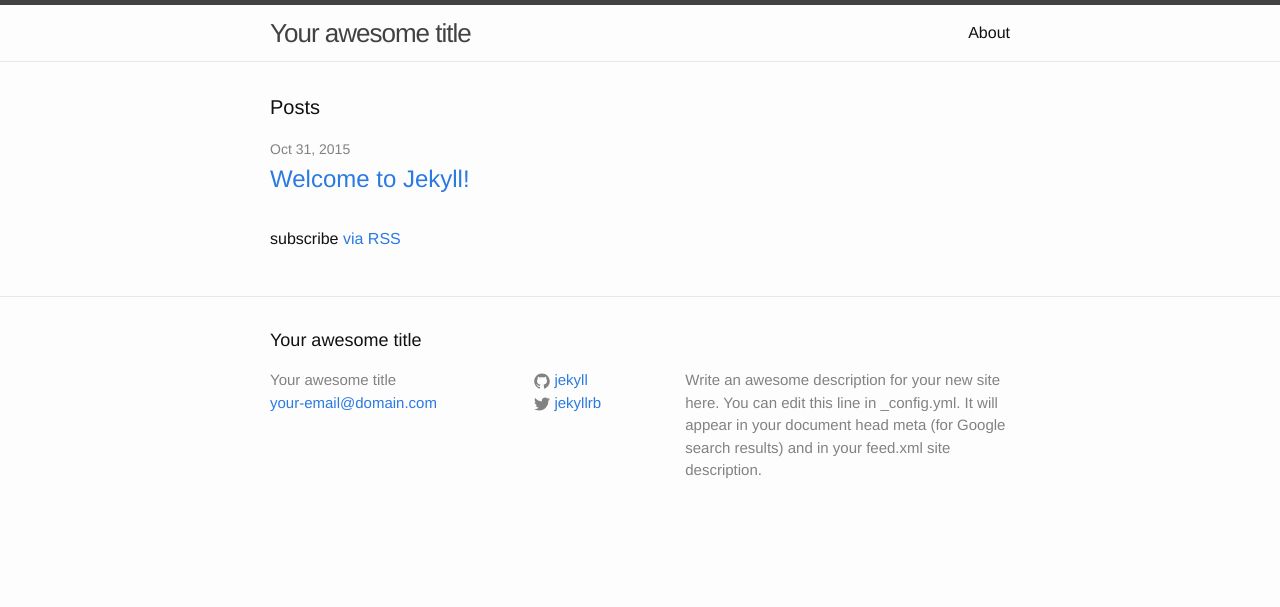
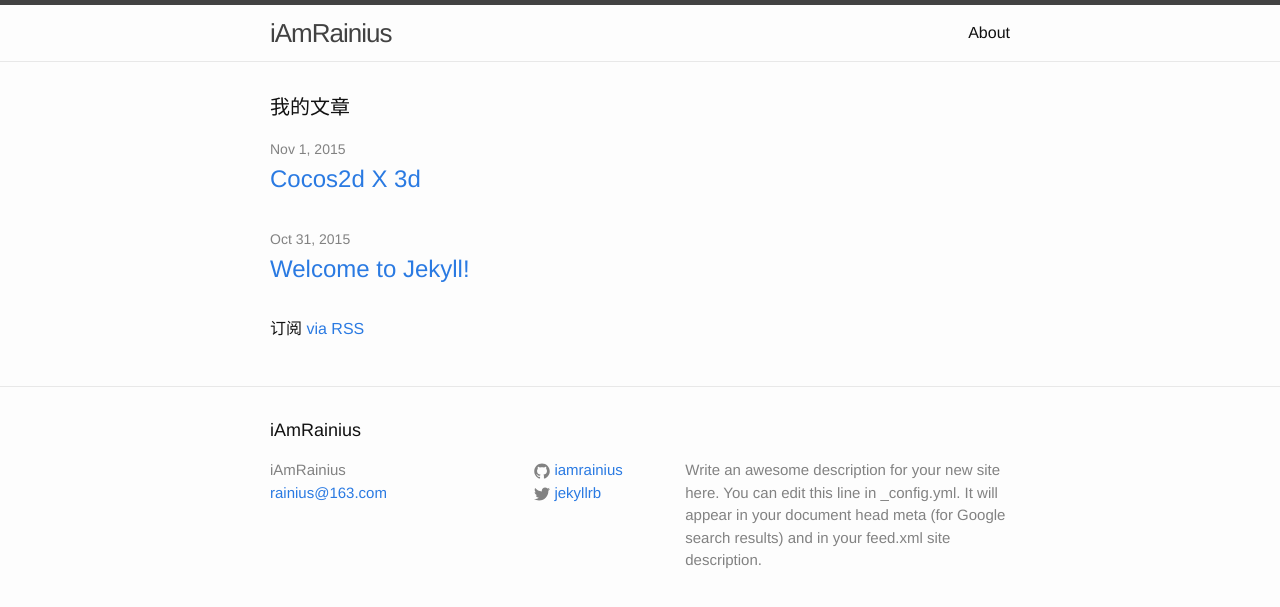
Before and after one commit to iamrainius/iamrainius.github.io, a Jekyll site: the page built from index.html, in a window 1280 px wide. Shown: the top 607 px of the page. Built offline with Jekyll 4.4.1, drawn with Linux system fonts in a browser that asks for light colours.

Commit message:
cocos2d-x

```diff
--- a/_config.yml
+++ b/_config.yml
@@ -1,6 +1,6 @@
 # Site settings
-title: Your awesome title
-email: your-email@domain.com
+title: iAmRainius
+email: rainius@163.com
 description: > # this means to ignore newlines until "baseurl:"
   Write an awesome description for your new site here. You can edit this
   line in _config.yml. It will appear in your document head meta (for
@@ -8,7 +8,7 @@
 baseurl: "" # the subpath of your site, e.g. /blog/
 url: "http://yourdomain.com" # the base hostname & protocol for your site
 twitter_username: jekyllrb
-github_username:  jekyll
+github_username:  iamrainius
 
 # Build settings
 markdown: kramdown
--- a/index.html
+++ b/index.html
@@ -4,7 +4,7 @@
 
 <div class="home">
 
-  <h1 class="page-heading">Posts</h1>
+  <h1 class="page-heading">我的文章</h1>
 
   <ul class="post-list">
     {% for post in site.posts %}
@@ -18,6 +18,6 @@
     {% endfor %}
   </ul>
 
-  <p class="rss-subscribe">subscribe <a href="{{ "/feed.xml" | prepend: site.baseurl }}">via RSS</a></p>
+  <p class="rss-subscribe">订阅 <a href="{{ "/feed.xml" | prepend: site.baseurl }}">via RSS</a></p>
 
 </div>
```
Also changed, not shown: _posts/2015-11-1-cocos2d-x-3d.md (added, +2 -0 lines), 11 other files.
